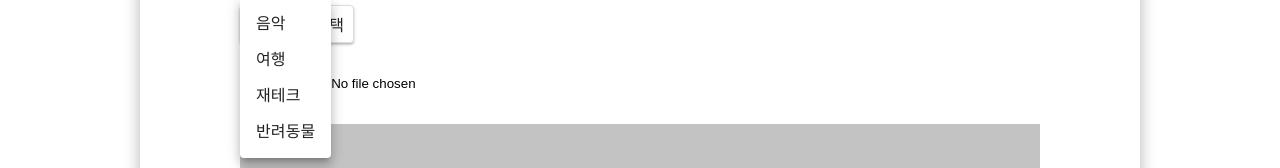
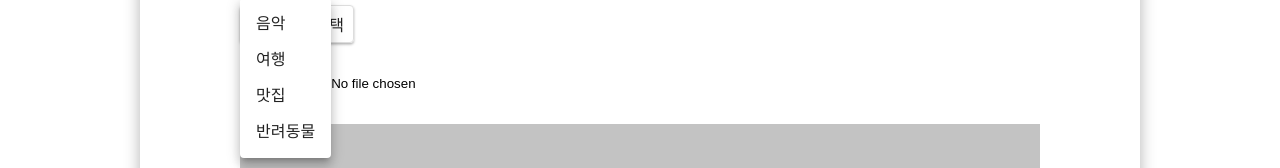
Before and after one commit to joometa/HobbyGram-Front, a React (Create React App) app: page /write in a window 1280 px wide. Both pictures are taken after a click on the button "카테고리 선택". Shown: the part 321-489 px from the top of the page. Built offline with nearby package versions, Linux system fonts and the light colour scheme; a web font is replaced by a local one.

Commit message:
카테고리 항목 수정(재테크 -> 맛집)

```diff
--- a/src/pages/PostWrite.js
+++ b/src/pages/PostWrite.js
@@ -119,11 +119,9 @@ const PostWrite = (props) => {
             open={Boolean(anchorEl)}
             onClose={handleClose}
           >
-            <MenuItem onClick={handleClose} label="music">
-              음악
-            </MenuItem>
+            <MenuItem onClick={handleClose}>음악</MenuItem>
             <MenuItem onClick={handleClose}>여행</MenuItem>
-            <MenuItem onClick={handleClose}>재테크</MenuItem>
+            <MenuItem onClick={handleClose}>맛집</MenuItem>
             <MenuItem onClick={handleClose}>반려동물</MenuItem>
           </Menu>
         </Grid>
```
